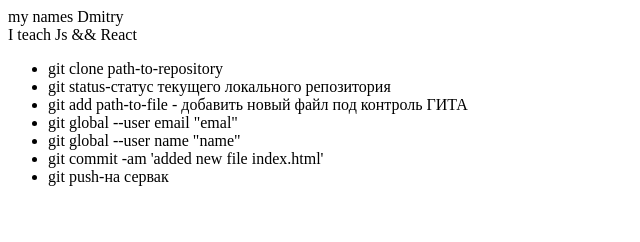
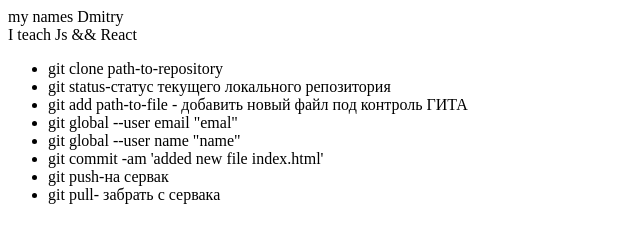
Before and after one commit to DimasYl/lessons, a plain HTML site: page index.html in a window 1280 px wide. Shown: the whole page, without its empty margins (0-640 px from the left). Drawn offline with Linux system fonts and the light colour scheme.

```diff
--- a/index.html
+++ b/index.html
@@ -9,5 +9,6 @@
     <li>git global --user name "name"</li>
     <li>git commit -am 'added new file index.html'</li>
     <li>git push-на сервак </li>
+    <li>git pull- забрать с сервака</li>
   </ul>
 </div>
```
